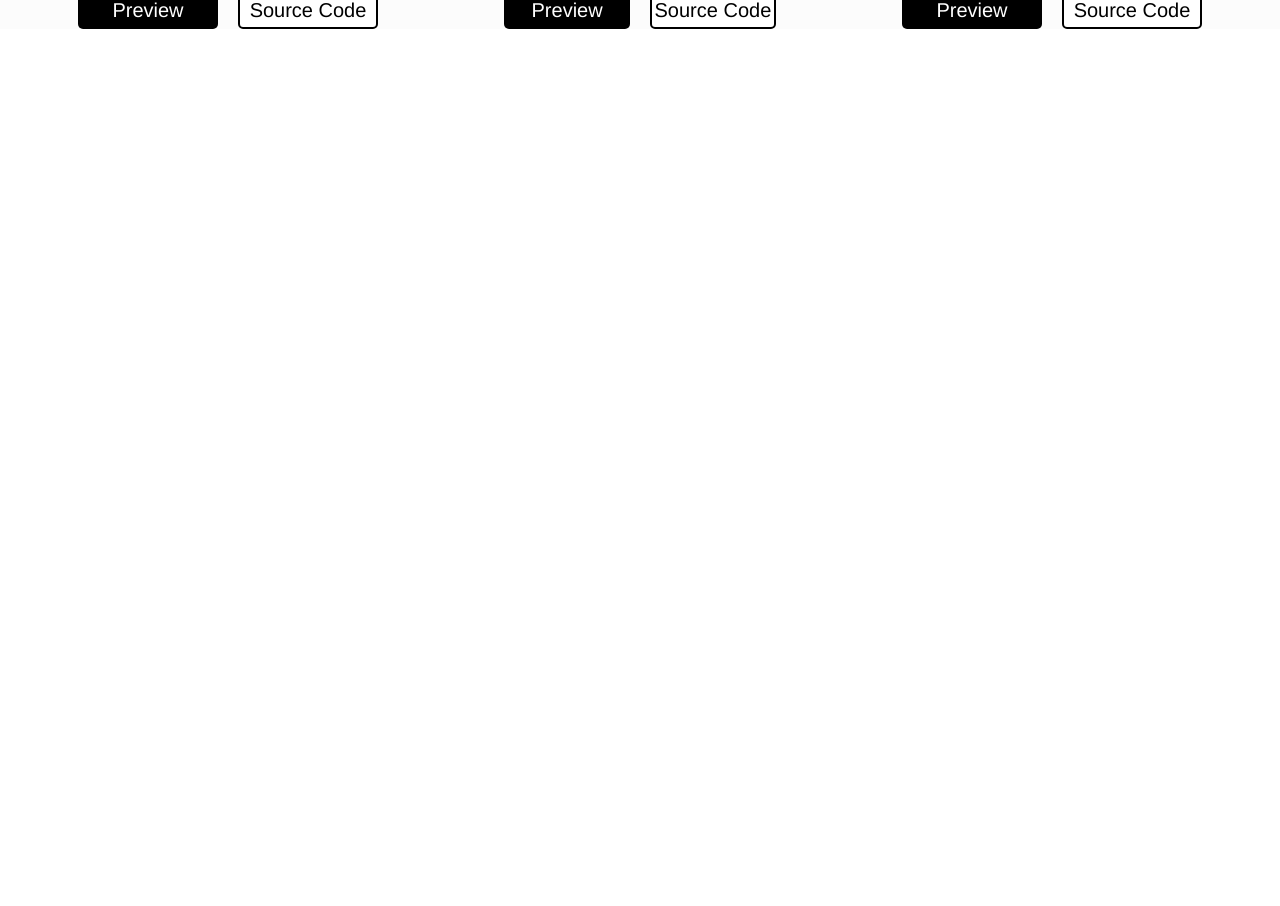
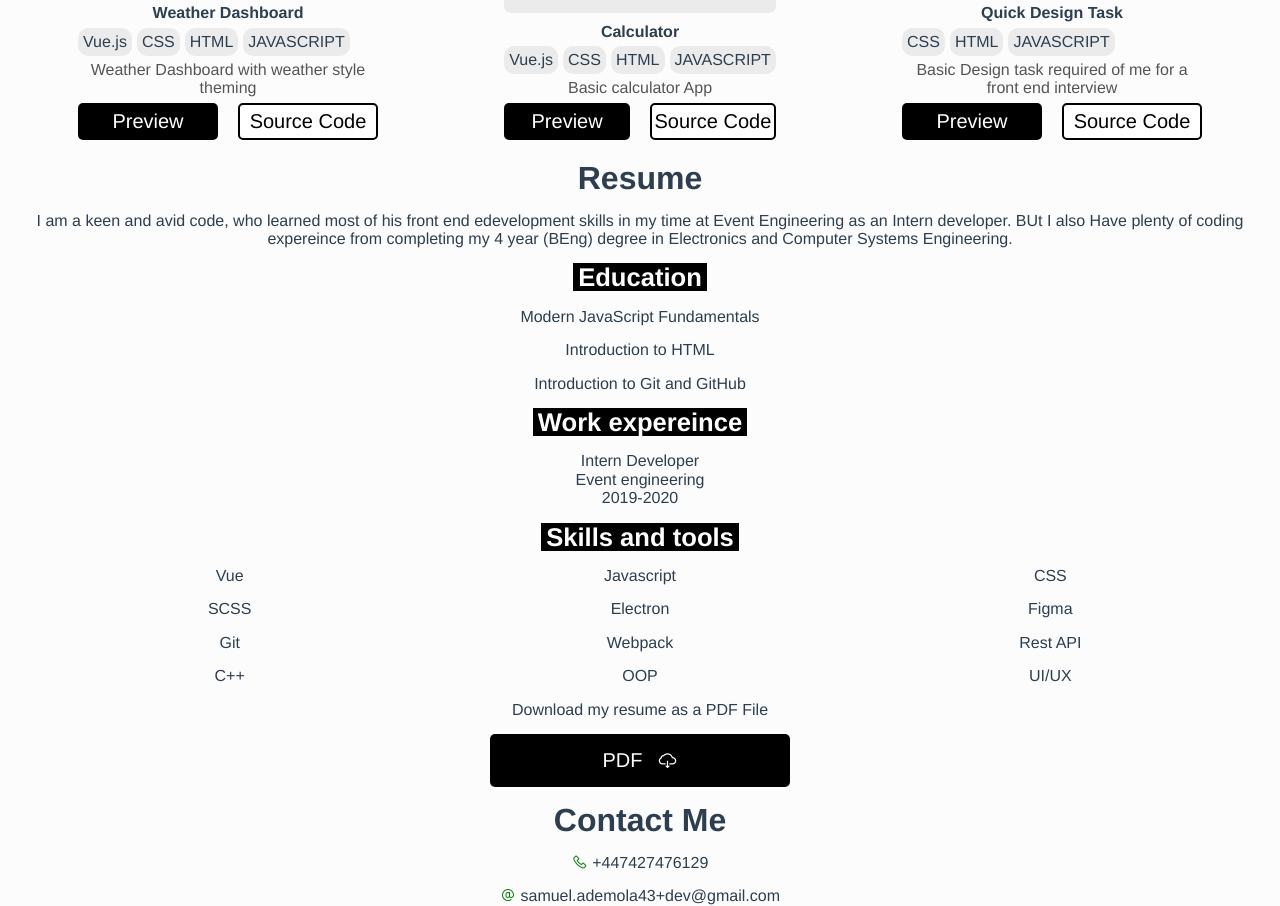
Before and after one commit to samade123/black-and-white-portfolio, a Vue app: page / in a window 1280 px wide. Shown: the part 787-1693 px from the top of the page. Before the commit the page ends 816 px from the top, so only its background shows below. Built offline with nearby package versions, Linux system fonts and the light colour scheme.

Commit message:
Basic layour of portfolio added

```diff
--- /dev/null
+++ b/src/components/Modal.vue
@@ -0,0 +1,94 @@
+<template>
+  <transition name="fade" appear>
+    <div
+      class="modal-overlay"
+      v-if="props.showModal"
+    ></div>
+  </transition>
+  <transition name="pop" appear>
+    <div class="modal" role="dialog" v-if="props.showModal">
+      <h1>Vue Transitions</h1>
+      <p>
+        The <code>&lt;transition&gt;</code> component in Vue can create
+        wonderful animated entrances and exits.
+      </p>
+      <button @click="props.showModal = false" class="button">Hide Modal</button>
+    </div>
+  </transition>
+</template>
+
+<script>
+import { ref } from "@vue/reactivity";
+export default {
+  name: "HelloWorld",
+  props: ['showModal'],
+  setup(props) {
+  // const showModal = ref(true)
+
+  return {props}
+  }
+};
+</script>
+
+<!-- Add "scoped" attribute to limit CSS to this component only -->
+<style scoped lang="scss">
+.modal, .pop-leave-from {
+  position: absolute;
+  position: fixed;
+  top: 0;
+  right: 0;
+  bottom: 0;
+  left: 0;
+  margin: auto;
+  text-align: center;
+  width: fit-content;
+  height: fit-content;
+  max-width: 22em;
+  padding: 2rem;
+  border-radius: 1rem;
+  box-shadow: 0 5px 5px rgba(0, 0, 0, 0.2);
+  background: #fff;
+  z-index: 999;
+  transform: none;
+}
+.modal h1 {
+  margin: 0 0 1rem;
+}
+
+.modal-overlay, .fade-leave-from {
+  content: "";
+  position: absolute;
+  position: fixed;
+  top: 0;
+  right: 0;
+  bottom: 0;
+  left: 0;
+  z-index: 998;
+  background: #2c3e50;
+  opacity: 0.6;
+  cursor: pointer;
+}
+
+/* ---------------------------------- */
+.fade-enter-active,
+.fade-leave-active {
+  transition: opacity 0.4s linear;
+}
+
+.fade-enter-from,
+.fade-leave-to {
+  opacity: 0;
+}
+
+
+.pop-enter-active,
+.pop-leave-active {
+  transition: transform 0.4s cubic-bezier(0.5, 0, 0.5, 1), opacity 0.4s linear;
+}
+
+.pop-enter-from,
+.pop-leave-to {
+  opacity: 0;
+  transform: scale(0.3) translateY(-50%);
+}
+</style>
--- a/src/styles/theme.scss
+++ b/src/styles/theme.scss
@@ -4,6 +4,7 @@
   width: 100%;
   place-items: center;
   grid-gap: 20px;
+}
 .buttons {
   display: grid;
   place-items: center;
@@ -22,8 +23,14 @@
     border: solid black 2px;
   }
 }
+
+h1 {
+  margin: 0;
+
+  background-position: center;
+  background-repeat: no-repeat;
+  background-size: 10%;
+  // filter: grayscale(100%);
+  width: 100%;
+
 }
-
-      h1{
-        margin: 0;
-      }
--- a/src/views/HomeView.vue
+++ b/src/views/HomeView.vue
@@ -1,7 +1,12 @@
 <template>
   <div class="home">
     <div class="bio-section">
-      <img alt="Vue logo" src="../assets/me.jpeg" />
+      <div
+        class="img"
+        :style="{
+          backgroundImage: 'url(' + require('@/assets/me.jpeg') + ')',
+        }"
+      ></div>
       <div class="img-friend">
         <h1>Hi, I'm Sam and I'm a <span>Junior front-end developer</span></h1>
         <p>
@@ -16,6 +21,13 @@
     </div>
 
     <div class="work-section">
+      <!-- <h1
+        :style="{
+          backgroundImage: 'url(' + require('@/assets/background.png') + ')',
+        }"
+      >
+        Work
+      </h1> -->
       <h1>Work</h1>
       <p class="description">
         Check my commercial and non commercial projects. If you have any
@@ -23,7 +35,9 @@
       </p>
       <div class="work-array">
         <div class="work-pill" v-for="pill in workArray" :key="pill.name">
-          {{ pill.name }} ({{jobs.filter((job)=>job.tags.includes(pill.name)).length}})
+          {{ pill.name }} ({{
+            jobs.filter((job) => job.tags.includes(pill.name)).length
+          }})
         </div>
       </div>
       <div class="jobs-array">
@@ -48,20 +62,60 @@
       </div>
     </div>
 
-    <div class="resume"></div>
-    <!-- <HelloWorld msg="Welcome to Your Vue.js App" /> -->
+    <div class="resume-section">
+      <h1>Resume</h1>
+      <div class="Summary">
+        I am a keen and avid code, who learned most of his front end
+        edevelopment skills in my time at Event Engineering as an Intern
+        developer. BUt I also Have plenty of coding expereince from completing
+        my 4 year (BEng) degree in Electronics and Computer Systems Engineering.
+      </div>
+
+      <div class="subtitle"><span>Education</span></div>
+      <div class="education-div">
+        <div class="education" v-for="course in education" :key="course.src">
+          {{ course.name }}
+        </div>
+      </div>
+      <div class="subtitle"><span>Work expereince</span></div>
+      <div class="experience-div">
+        <div class="education" v-for="job in experience" :key="job.name">
+          <div class="">{{ job.role }}</div>
+          <div class="">{{ job.name }}</div>
+          <div class="">{{ job.dateCompleted }}</div>
+        </div>
+      </div>
+      <div class="subtitle"><span>Skills and tools</span></div>
+      <div class="skills-div">
+        <div class="skill" v-for="skill in skills" :key="skill.name">
+          <div class="">{{ skill.name }}</div>
+        </div>
+      </div>
+      <div class="subtitle">Download my resume as a PDF File</div>
+      <button class="buttons">
+        PDF <i class="las la-cloud-download-alt"></i>
+      </button>
+      <h1 class="contact">Contact Me</h1>
+      <div class="contact-section">
+        <div class="phone"><i class="las la-phone"></i> +447427476129</div>
+        <div class="email">
+          <i class="las la-at"></i> samuel.ademola43+dev@gmail.com
+        </div>
+      </div>
+    </div>
+    <Modal :showModal="showModal" />
   </div>
 </template>
 
 <script>
 import { ref } from "@vue/reactivity";
 // @ is an alias to /src
-// import HelloWorld from "@/components/HelloWorld.vue";
+import Modal from "@/components/Modal.vue";
 
 export default {
   name: "HomeView",
   components: {
-    // HelloWorld,
+    Modal,
   },
   setup(props) {
     const workArray = ref([
@@ -74,9 +128,9 @@ export default {
     ]);
 
     const removeAll = (tagArray) => {
-      const allIndex = tagArray.indexOf('All');
-      return tagArray.slice(allIndex+1)
-    }
+      const allIndex = tagArray.indexOf("All");
+      return tagArray.slice(allIndex + 1);
+    };
 
     const jobs = ref([
       {
@@ -112,7 +166,81 @@ export default {
         otherFeatures: ["Responsive Design"],
       },
     ]);
-    return { workArray, jobs, removeAll };
+
+    const education = [
+      {
+        name: "Modern JavaScript Fundamentals",
+        src: "https://code.tutsplus.com/courses/javascript-fundamentals",
+        dateCompleted: "2019",
+      },
+      {
+        name: "Introduction to HTML",
+        src: "https://code.tutsplus.com/courses/introduction-to-html",
+        dateCompleted: "2019",
+      },
+      {
+        name: "Introduction to Git and GitHub",
+        src: "https://code.tutsplus.com/courses/introduction-to-git-and-github",
+        dateCompleted: "2019",
+      },
+    ];
+
+    const experience = [
+      {
+        name: "Event engineering",
+        role: "Intern Developer",
+        dateCompleted: "2019-2020",
+      },
+    ];
+
+    const skills = [
+      {
+        name: "Vue",
+      },
+      {
+        name: "Javascript",
+      },
+      {
+        name: "CSS",
+      },
+      {
+        name: "SCSS",
+      },
+      {
+        name: "Electron",
+      },
+      {
+        name: "Figma",
+      },
+      {
+        name: "Git",
+      },
+      {
+        name: "Webpack",
+      },
+      {
+        name: "Rest API",
+      },
+      {
+        name: "C++",
+      },
+      {
+        name: "OOP",
+      },
+      {
+        name: "UI/UX",
+      },
+    ];
+    const showModal = ref(false);
+    return {
+      workArray,
+      jobs,
+      removeAll,
+      education,
+      experience,
+      showModal,
+      skills,
+    };
   },
 };
 </script>
@@ -126,6 +254,7 @@ export default {
   width: 100%;
   max-width: min(1400px, 95vw);
   margin: 0 auto;
+  grid-gap: 20px;
   & > div {
     width: 100%;
   }
@@ -136,13 +265,8 @@ export default {
     flex-wrap: wrap;
     justify-content: center;
     grid-gap: 10px;
-    // max-width: 1400px;
-    // width: 100%;
 
-    // width: clamp(90%, 90vw, 1400px);
-    // padding: 20px;
     margin: 0 auto;
-    // padding: 50px;
     height: 100%;
 
     img {
@@ -150,6 +274,17 @@ export default {
       width: clamp(220px, 23vw, 400px);
       filter: grayscale(100%);
       border-radius: 50%;
+    }
+    .img {
+      // width: 40vw;
+      width: clamp(220px, 23vw, 400px);
+      aspect-ratio: 5/ 6;
+      filter: grayscale(100%);
+      border-radius: 60%;
+
+      background-position: center top;
+      background-repeat: no-repeat;
+      background-size: 150%;
     }
 
     .img-friend {
@@ -255,7 +390,7 @@ export default {
           .site-title {
             font-weight: bold;
           }
-          .description{
+          .description {
             color: #000a;
           }
           .tag-array {
@@ -279,5 +414,58 @@ export default {
       }
     }
   }
+
+  .resume-section {
+    display: flex;
+    grid-gap: 15px;
+    flex-direction: column;
+    justify-content: center;
+
+    .subtitle {
+      span {
+        font-size: 1.6em;
+        font-weight: bold;
+        color: white;
+        background: black;
+        padding: 0 5px;
+      }
+    }
+
+    .education-div {
+      display: flex;
+      grid-gap: 15px;
+      flex-direction: column;
+      justify-content: center;
+    }
+
+    .skills-div {
+      display: grid;
+      grid-gap: 15px;
+      grid-template-rows: repeat(auto-fit, 1fr);
+      // grid-template-columns: repeat(auto-fit, minmax(70px, 1fr));
+      grid-template-columns: repeat(3, 1fr);
+      place-items: center;
+    }
+
+    .contact-section {
+      display: flex;
+      grid-gap: 15px;
+      flex-direction: column;
+      justify-content: center;
+
+      i {
+        color: green;
+      }
+    }
+
+    .buttons {
+      max-width: 300px;
+      margin: 0 auto;
+      display: flex;
+      grid-gap: 15px;
+      flex-direction: rows;
+      justify-content: center;
+    }
+  }
 }
 </style>
```
Lines whose indentation alone changed are shown as unchanged.
